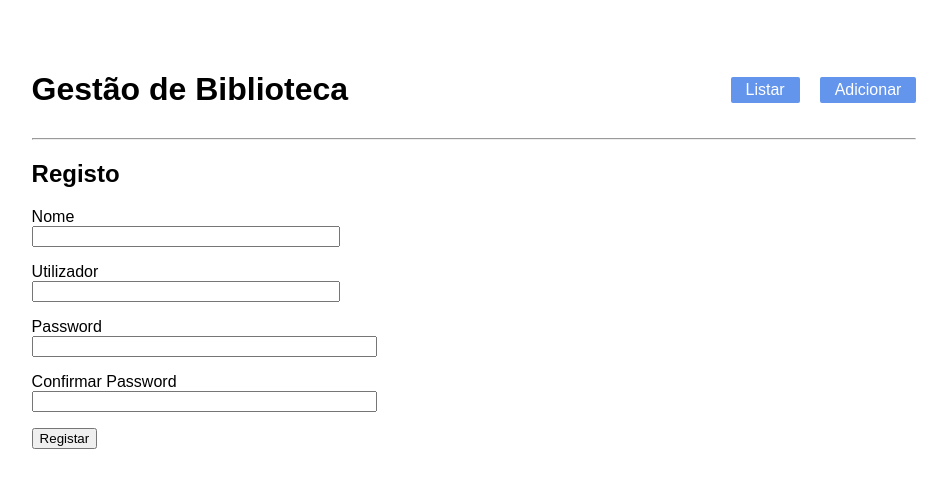
After one commit to Manecas28/flask_gestao_biblioteca, a Flask app: page /registo in a window 1280 px wide. The commit adds this page. Shown: the top 488 px of the page, without its empty margins (166-1113 px from the left). Run offline with Flask 3, Linux system fonts and the light colour scheme.

Commit message:
Criação do Registo.html

```diff
--- a/app.py
+++ b/app.py
@@ -70,8 +70,8 @@ def registo():
         if Utilizador.query.filter_by(username = form.username.data).first():
             return "O utilizador já existe, escolha outro nome de utilizador"
 
-        novo_utilizador = Utilizador(nome = form.nome.data)
-        novo_utilizador = Utilizador(username = form.username.data)
+        novo_utilizador = Utilizador(nome = form.nome.data,
+        username = form.username.data)
         novo_utilizador.set_password(form.password.data)
         db.session.add(novo_utilizador)
         db.session.commit()
--- a/templates/login.html
+++ b/templates/login.html
@@ -2,6 +2,7 @@
 
 {% block conteudo %}
 <form action="" method ="POST">
+    <h2>Login</h2>
     {{form.hidden_tag()}}
     <p>{{ form.username.label}} {{form.username()}}</p>
     <p>{{ form.password.label}} {{form.password()}}</p>
--- /dev/null
+++ b/templates/registo.html
@@ -0,0 +1,41 @@
+{% extends 'base.html' %}
+
+{% block conteudo %}
+
+    <form action="" method="post">
+        <h2>Registo</h2>
+        <p>
+            {{ form.nome.label }} <br>
+            {{ form.nome(size=40) }} <br>
+
+            {% for error in form.nome.errors %}
+                <span style="color: red;">{{ error }}</span>
+            {% endfor %}
+        </p>
+        <p>
+            {{ form.username.label }} <br>
+            {{ form.username(size=40) }} <br>
+
+            {% for error in form.username.errors %}
+                <span style="color: red;">{{ error }}</span>
+            {% endfor %}
+        </p>
+        <p>
+            {{ form.password.label }} <br>
+            {{ form.password(size=40) }} <br>
+
+            {% for error in form.password.errors %}
+                <span style="color: red;">{{ error }}</span>
+            {% endfor %}
+        </p>
+          <p>
+            {{ form.confirmar.label }} <br>
+            {{ form.confirmar(size=40) }} <br>
+
+            {% for error in form.confirmar.errors %}
+                <span style="color: red;">{{ error }}</span>
+            {% endfor %}
+        </p>
+        <p> {{ form.submeter() }}</p>
+    </form>
+{% endblock %}
```
